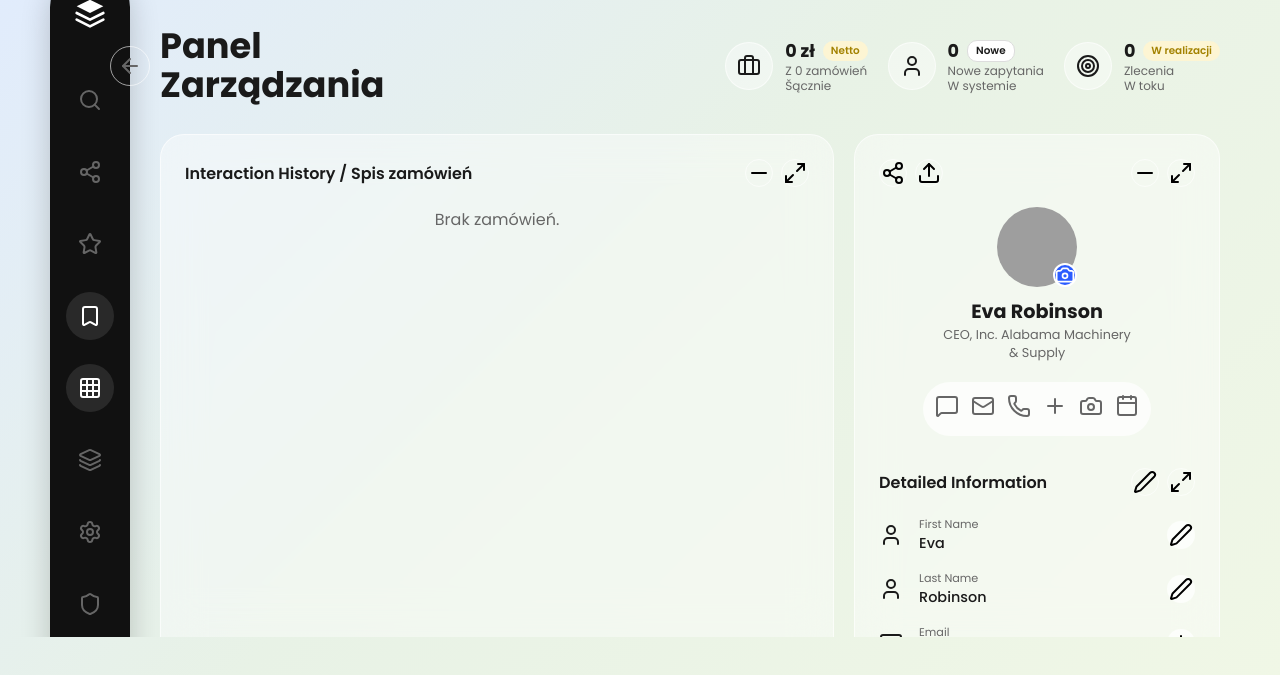
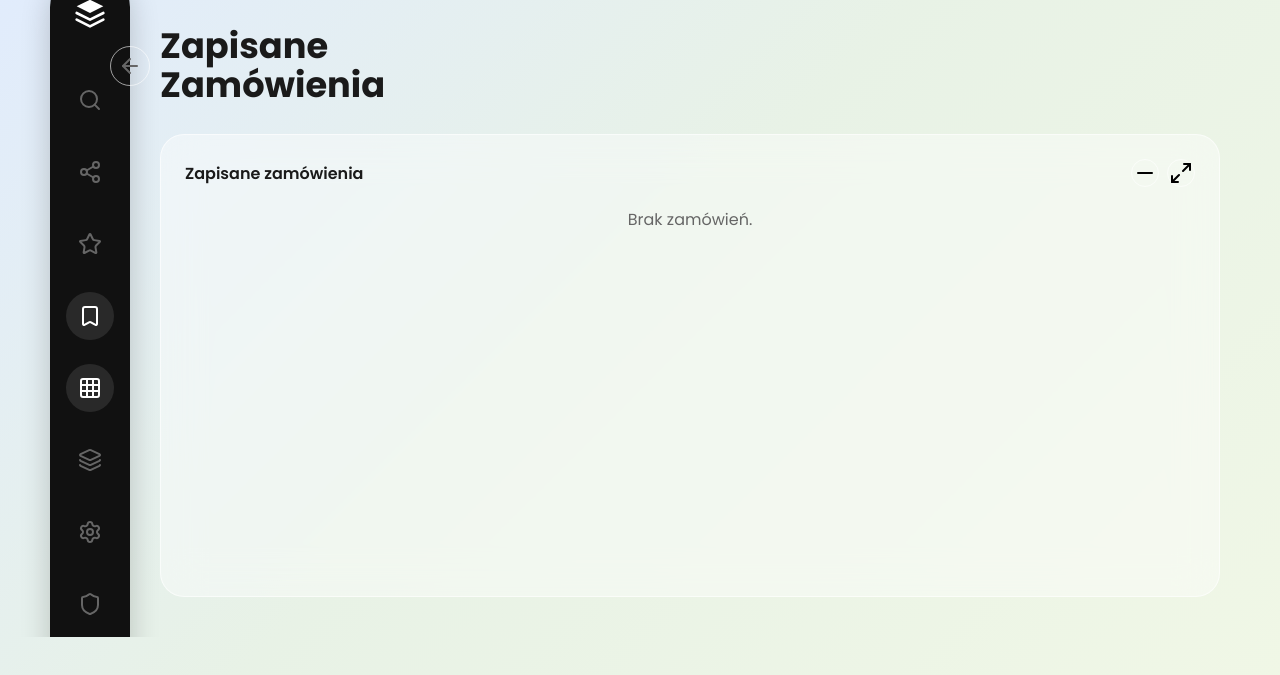
Before and after one commit to gabryssedkowski/MARKEDIA, a website: page crm.html in a window 1280 px wide. Both pictures are taken after a click on the link 90 px from the left and 439 px from the top of the page. Shown: the part 123-798 px from the top of the page. Drawn offline with nearby package versions, Linux system fonts and the light colour scheme; grey boxes are pictures that could not be loaded.

Commit message:
feat: implement full view switching for CRM sidebar options (#15)
Added view switching logic to the CRM dashboard. Clicking specific
sidebar options (like "Favorites" or "Saved") now expands the main
interaction history grid to take up the full screen, hiding auxiliary
panels (like stats, profile, and tasks). It also updates the page titles
dynamically. Re-clicking the active filter or selecting 'all' reverts
the dashboard to its standard view.

Co-authored-by: google-labs-jules[bot] <161369871+google-labs-jules[bot]@users.noreply.github.com>
Co-authored-by: gabryssedkowski <258034334+gabryssedkowski@users.noreply.github.com>

```diff
--- a/crm.css
+++ b/crm.css
@@ -244,6 +244,26 @@ body {
 .history-grid {
     display: grid; grid-template-columns: repeat(3, 1fr); gap: 16px;
     overflow-y: auto; max-height: 300px; /* Add scroll if too many orders */
+}
+
+/* Full View Mode for Dashboard */
+.dashboard-grid.full-view {
+    display: flex;
+    flex-direction: column;
+}
+
+.dashboard-grid.full-view .detailed-info-panel,
+.dashboard-grid.full-view .tasks-schedule,
+.dashboard-grid.full-view .stage-funnel {
+    display: none;
+}
+
+.dashboard-grid.full-view .interaction-history {
+    flex: 1;
+}
+
+.dashboard-grid.full-view .history-grid {
+    max-height: none;
 }
 
 .history-card {
--- a/crm.js
+++ b/crm.js
@@ -196,6 +196,30 @@ function initSidebar() {
     const closeSearchBtn = document.getElementById('close-search-btn');
     const grid = document.getElementById('orders-grid');
 
+    const dashboardGrid = document.querySelector('.dashboard-grid');
+    const pageTitle = document.querySelector('.page-title');
+    const statsRow = document.querySelector('.stats-row');
+    const historyTitle = document.querySelector('.interaction-history .panel-header h2');
+
+    function toggleFullView(isActive, type) {
+        if (isActive) {
+            dashboardGrid.classList.add('full-view');
+            statsRow.style.display = 'none';
+            if (type === 'starred') {
+                pageTitle.innerHTML = 'Ulubione<br>Zamówienia';
+                historyTitle.innerText = 'Ulubione zamówienia';
+            } else if (type === 'bookmarked') {
+                pageTitle.innerHTML = 'Zapisane<br>Zamówienia';
+                historyTitle.innerText = 'Zapisane zamówienia';
+            }
+        } else {
+            dashboardGrid.classList.remove('full-view');
+            statsRow.style.display = 'flex';
+            pageTitle.innerHTML = 'Panel<br>Zarządzania';
+            historyTitle.innerText = 'Interaction History / Spis zamówień';
+        }
+    }
+
     navItems.forEach(item => {
         item.addEventListener('click', (e) => {
             e.preventDefault();
@@ -213,10 +237,12 @@ function initSidebar() {
                     if(item.classList.contains('active')) {
                         item.classList.remove('active');
                         currentFilter = 'all';
+                        toggleFullView(false);
                     } else {
                         document.querySelectorAll('.sidebar-nav .nav-item[data-action="filter-starred"], .sidebar-nav .nav-item[data-action="filter-bookmarked"]').forEach(n => n.classList.remove('active'));
                         item.classList.add('active');
                         currentFilter = action === 'filter-starred' ? 'starred' : 'bookmarked';
+                        toggleFullView(true, currentFilter);
                     }
                     renderOrders();
                 }
```
